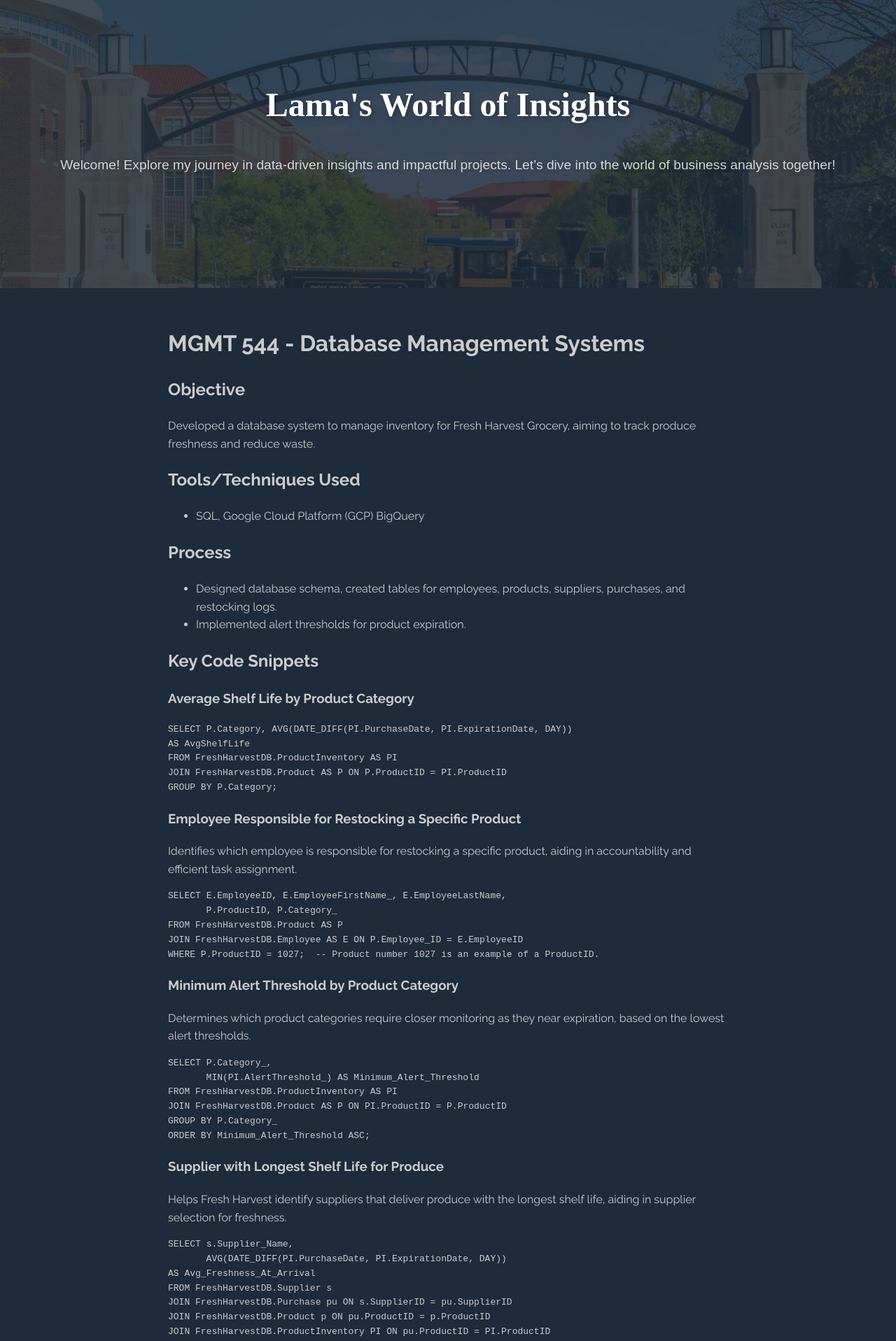
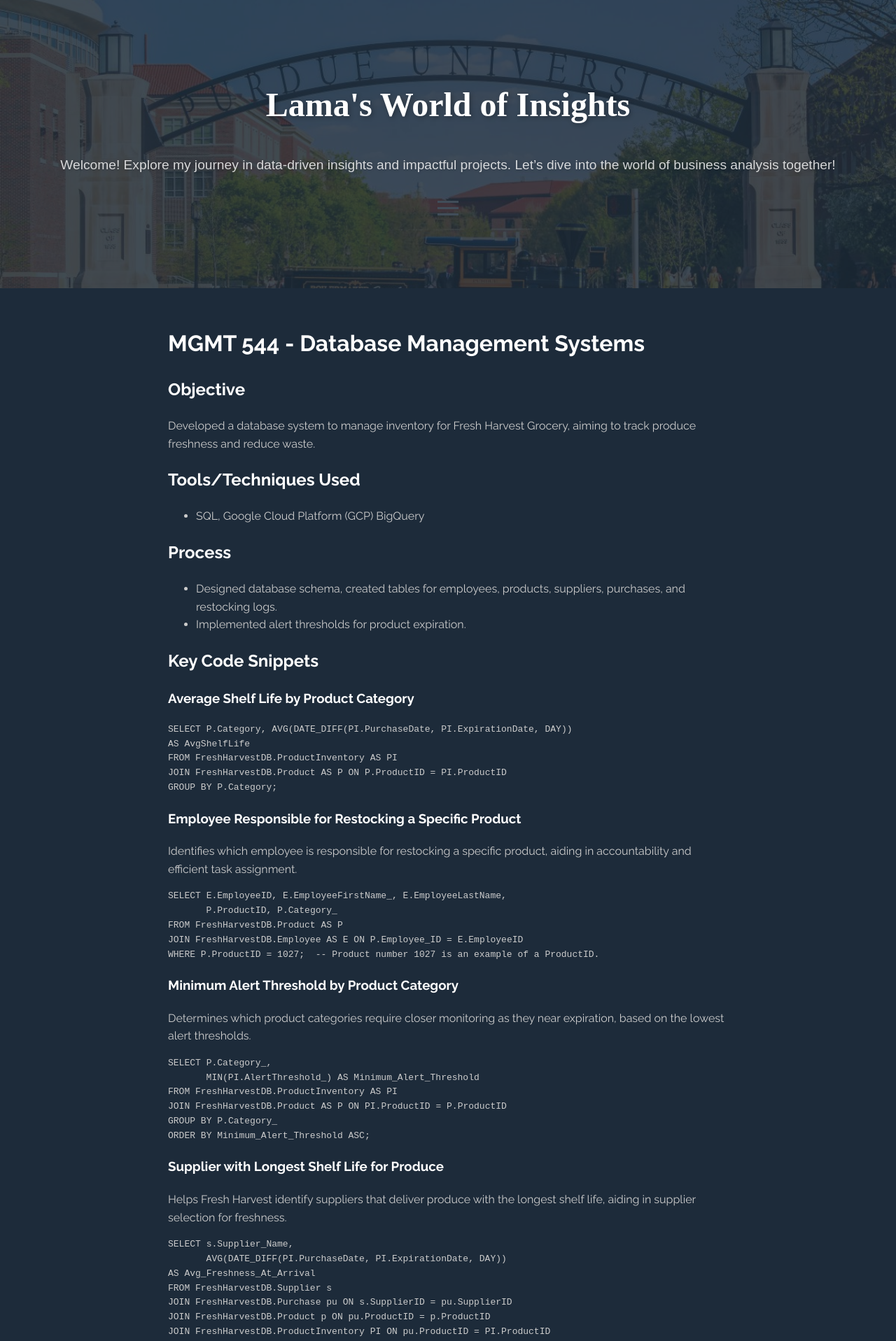
Before and after one commit to LamaJuraisi/Portfolio, a Jekyll site: the page built from projects/MGMT544.md, in a window 1280 px wide. Shown: the top 1917 px of the page at 70% size. Built offline with Jekyll 4.4.1, drawn with Linux system fonts in a browser that asks for light colours; some web fonts are replaced; our own code applies the rules of GitHub Pages for plain Markdown files.

Commit message:
Update main.css

```diff
--- a/assets/css/main.css
+++ b/assets/css/main.css
@@ -5,6 +5,12 @@ body {
   color: #CCCCCC; /* Slightly lighter for readability */
   background-color: #1D2B3A; /* Updated navy background color */
   margin: 0;
+}
+/* Title Styling */
+h1, h2, h3, h4, h5, h6 {
+  font-family: 'Raleway', sans-serif; /* Apply Raleway to all titles */
+  font-weight: 700; /* Optional: Adjust weight for emphasis */
+  color: white;
 }
 
 /* Font Classes */
```
